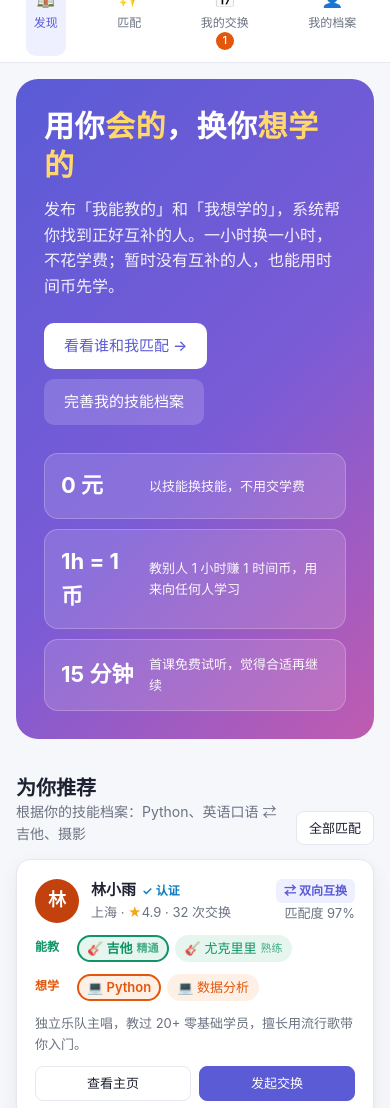
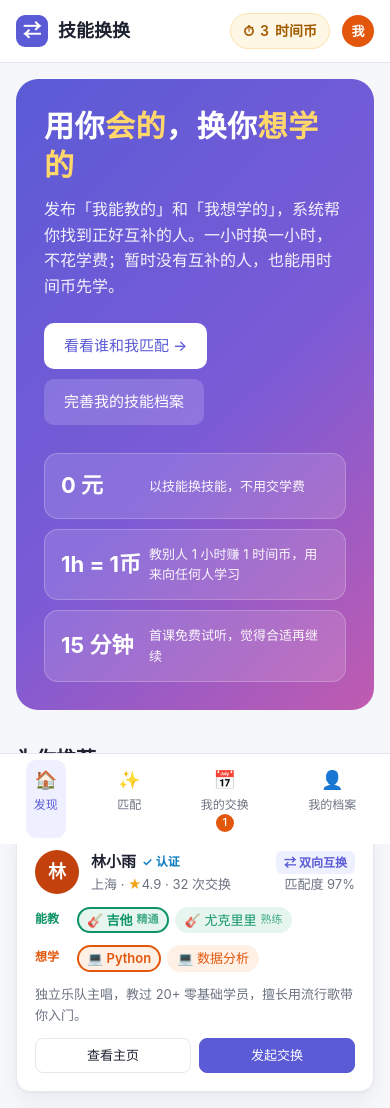
Before and after one commit to AntaresYuan/skill-swap, a plain HTML site: page index.html in a window 390 px wide. Shown: the top 1108 px of the page. Drawn offline with Linux system fonts and the light colour scheme.

Commit message:
Fix mobile layout: bottom nav, overflow
Co-Authored-By: Claude Opus 5.5 <noreply@anthropic.com>

```diff
--- a/index.html
+++ b/index.html
@@ -90,7 +90,7 @@ p{margin:0}
 .hero .cta .btn.t{background:rgba(255,255,255,.16);color:#fff}
 .props{display:grid;gap:10px}
 .prop{background:rgba(255,255,255,.13);border:1px solid rgba(255,255,255,.22);border-radius:14px;padding:14px 16px;display:flex;gap:12px;align-items:center}
-.prop b{font-size:22px;min-width:76px}
+.prop b{font-size:22px;min-width:76px;white-space:nowrap}
 .prop span{font-size:13px;opacity:.95}
 
 /* filters */
@@ -212,7 +212,11 @@ footer{margin:48px 0 0;padding:24px 0 100px;border-top:1px solid var(--line);fon
 }
 @media (max-width:720px){
   .wrap{padding:0 16px}
+  body{overflow-x:hidden}
+  .top{backdrop-filter:none;-webkit-backdrop-filter:none;background:var(--card)}
   .top .wrap{gap:12px}
+  .hero>*{min-width:0}
+  .search{min-width:0}
   .brand small{display:none}
   .nav{position:fixed;left:0;right:0;bottom:0;background:var(--card);border-top:1px solid var(--line);padding:6px 6px calc(6px + env(safe-area-inset-bottom));justify-content:space-around;z-index:30}
   .nav a{flex-direction:column;gap:0;font-size:12px;padding:6px 8px}
```
